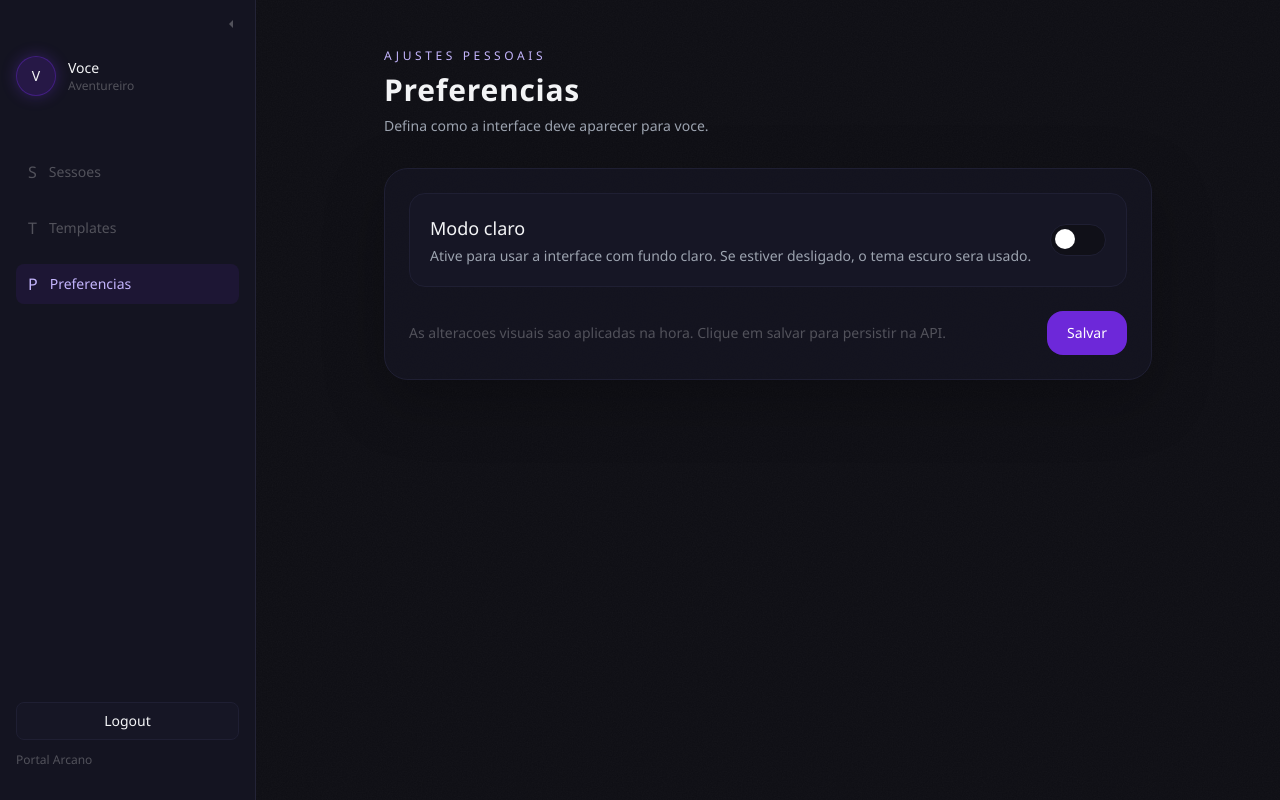
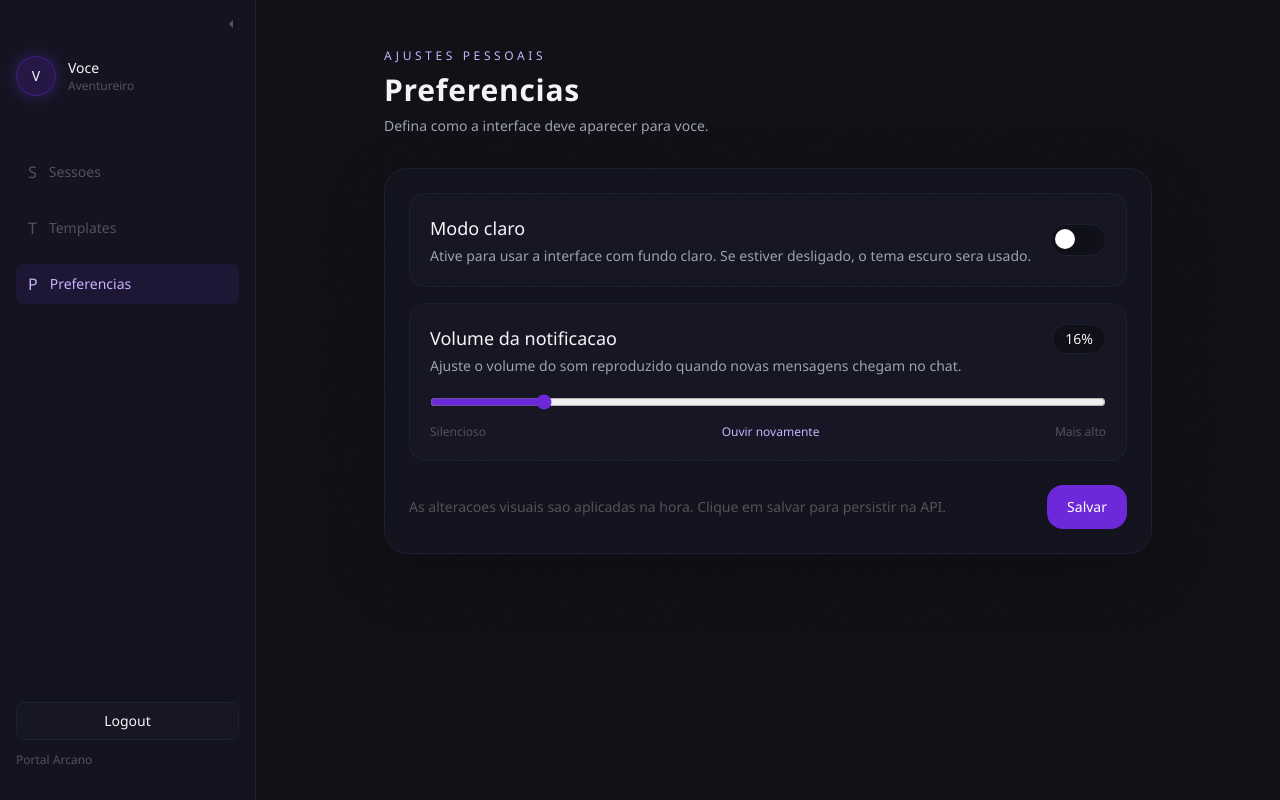
Before and after one commit to guibonni/vtt-mvp, a Next.js app: page /preferences in a window 1280 px wide. Built offline with nearby package versions, Linux system fonts and the light colour scheme; no server answers.

Commit message:
feat: roll volume adjustment

```diff
--- a/src/app/preferences/page.tsx
+++ b/src/app/preferences/page.tsx
@@ -7,12 +7,14 @@ import {
   ApiError,
   clearAuthSession,
   getAuthUserName,
+  getNotificationSoundFromPreferences,
   getThemeFromPreferences,
   getUserPreferences,
   saveUserPreferences,
   updateUserPreferencesRequest,
-  updateUserPreferences,
+  type UserPreferences,
 } from "@/src/services/api";
+import { playNotificationSound } from "@/src/utils/notificationSound";
 
 function SidebarItem({
   icon,
@@ -54,8 +56,14 @@ export default function PreferencesPage() {
   const currentUser = getAuthUserName() ?? "Voce";
 
   const [isCollapsed, setIsCollapsed] = useState(false);
+  const [preferences, setPreferences] = useState<UserPreferences>(
+    () => getUserPreferences() ?? {}
+  );
   const [isLightMode, setIsLightMode] = useState(
     () => getThemeFromPreferences(getUserPreferences()) === "light"
+  );
+  const [notificationSound, setNotificationSound] = useState(
+    () => getNotificationSoundFromPreferences(getUserPreferences())
   );
   const [isSaving, setIsSaving] = useState(false);
   const [error, setError] = useState<string | null>(null);
@@ -73,14 +81,16 @@ export default function PreferencesPage() {
     setSaveMessage(null);
 
     const nextTheme = isLightMode ? "light" : "dark";
-    const preferences = updateUserPreferences((current) => ({
-      ...current,
+    const nextPreferences = {
+      ...preferences,
       theme: nextTheme,
-    }));
+      notificationSound,
+    };
 
     try {
-      const savedPreferences = await updateUserPreferencesRequest(preferences);
+      const savedPreferences = await updateUserPreferencesRequest(nextPreferences);
       saveUserPreferences(savedPreferences);
+      setPreferences(savedPreferences);
       setSaveMessage("Preferencias salvas com sucesso.");
     } catch (err) {
       if (err instanceof ApiError && err.status === 401) {
@@ -101,17 +111,32 @@ export default function PreferencesPage() {
     setIsLightMode((prev) => {
       const nextIsLightMode = !prev;
       const nextTheme = nextIsLightMode ? "light" : "dark";
-      const preferences = updateUserPreferences((current) => ({
-        ...current,
+      const nextPreferences = {
+        ...preferences,
         theme: nextTheme,
-      }));
+      };
 
-      applyTheme(getThemeFromPreferences(preferences));
+      setPreferences(nextPreferences);
+      applyTheme(getThemeFromPreferences(nextPreferences));
       setError(null);
       setSaveMessage(null);
 
       return nextIsLightMode;
     });
+  }
+
+  function handleNotificationSoundChange(
+    e: React.ChangeEvent<HTMLInputElement>
+  ) {
+    const nextNotificationSound = Number(e.target.value);
+    setNotificationSound(nextNotificationSound);
+    setPreferences((current) => ({
+      ...current,
+      notificationSound: nextNotificationSound,
+    }));
+    setError(null);
+    setSaveMessage(null);
+    playNotificationSound(nextNotificationSound);
   }
 
   return (
@@ -258,6 +283,45 @@ export default function PreferencesPage() {
                 </div>
               </div>
 
+              <div className="mt-4 rounded-2xl border border-[var(--border-subtle)] bg-[var(--bg-card)] p-5">
+                <div className="flex items-start justify-between gap-4">
+                  <div>
+                    <h2 className="text-lg font-medium">Volume da notificacao</h2>
+                    <p className="mt-1 text-sm text-[var(--text-secondary)]">
+                      Ajuste o volume do som reproduzido quando novas mensagens chegam no chat.
+                    </p>
+                  </div>
+
+                  <div className="rounded-full border border-[var(--border-subtle)] bg-[var(--bg-surface)] px-3 py-1 text-sm">
+                    {notificationSound}%
+                  </div>
+                </div>
+
+                <div className="mt-4">
+                  <input
+                    type="range"
+                    min={0}
+                    max={100}
+                    step={1}
+                    value={notificationSound}
+                    onChange={handleNotificationSoundChange}
+                    className="w-full accent-[var(--accent)]"
+                  />
+                </div>
+
+                <div className="mt-2 flex items-center justify-between text-xs text-[var(--text-muted)]">
+                  <span>Silencioso</span>
+                  <button
+                    type="button"
+                    onClick={() => playNotificationSound(notificationSound)}
+                    className="text-[var(--accent-soft)] transition hover:text-[var(--text-primary)]"
+                  >
+                    Ouvir novamente
+                  </button>
+                  <span>Mais alto</span>
+                </div>
+              </div>
+
               <div className="mt-6 flex items-center justify-between gap-4">
                 <div className="text-sm text-[var(--text-muted)]">
                   {error ??
--- a/src/components/session/ChatTab.tsx
+++ b/src/components/session/ChatTab.tsx
@@ -5,8 +5,13 @@ import Tooltip from "../ui/Tooltip";
 import React from "react";
 import { useEscapeKey } from "@/src/hooks/useEscapeKey";
 import { rollExpression } from "@/src/utils/dice";
+import { playNotificationSound } from "@/src/utils/notificationSound";
 import { useSession } from "./SessionContext";
-import { getAuthUserId } from "@/src/services/api";
+import {
+  getAuthUserId,
+  getNotificationSoundFromPreferences,
+  getUserPreferences,
+} from "@/src/services/api";
 
 export default function ChatTab() {
   const [showDiceMenu, setShowDiceMenu] = useState(false);
@@ -19,45 +24,6 @@ export default function ChatTab() {
   const scrollRef = useRef<HTMLDivElement | null>(null);
   const diceRef = useRef<HTMLDivElement | null>(null);
   const previousMessageCountRef = useRef(0);
-
-  function playNotificationSound() {
-    if (typeof window === "undefined") return;
-    const AudioContextConstructor = window.AudioContext;
-    if (!AudioContextConstructor) return;
-
-    const context = new AudioContextConstructor();
-    const now = context.currentTime;
-    const beepDuration = 0.13;
-    const gap = 0.001;
-
-    const scheduleBeep = (startAt: number, frequency: number) => {
-      const oscillator = context.createOscillator();
-      const gain = context.createGain();
-
-      oscillator.type = "sine";
-      oscillator.frequency.setValueAtTime(frequency, startAt);
-      oscillator.frequency.exponentialRampToValueAtTime(
-        frequency * 1.18,
-        startAt + beepDuration
-      );
-
-      gain.gain.setValueAtTime(0.0001, startAt);
-      gain.gain.exponentialRampToValueAtTime(0.16, startAt + 0.01);
-      gain.gain.exponentialRampToValueAtTime(0.0001, startAt + beepDuration);
-
-      oscillator.connect(gain);
-      gain.connect(context.destination);
-      oscillator.start(startAt);
-      oscillator.stop(startAt + beepDuration);
-    };
-
-    scheduleBeep(now, 820);
-    scheduleBeep(now + beepDuration + gap, 980);
-
-    window.setTimeout(() => {
-      void context.close();
-    }, Math.ceil((beepDuration * 2 + gap + 0.05) * 1000));
-  }
 
   function sendRollFromExpression(expression: string) {
     const match = expression.match(/^(\d+d\d+)([+-]\d+)?$/);
@@ -171,7 +137,9 @@ export default function ChatTab() {
     }
 
     if (currentCount > previousCount) {
-      playNotificationSound();
+      playNotificationSound(
+        getNotificationSoundFromPreferences(getUserPreferences())
+      );
     }
 
     previousMessageCountRef.current = currentCount;
--- a/src/services/api.ts
+++ b/src/services/api.ts
@@ -246,6 +246,18 @@ export function getThemeFromPreferences(
 ): ThemeMode {
   const theme = preferences?.theme;
   return theme === "light" ? "light" : "dark";
+}
+
+export function getNotificationSoundFromPreferences(
+  preferences: UserPreferences | null | undefined
+) {
+  const notificationSound = preferences?.notificationSound;
+
+  if (typeof notificationSound === "number" && Number.isFinite(notificationSound)) {
+    return Math.min(100, Math.max(0, Math.round(notificationSound)));
+  }
+
+  return 16;
 }
 
 export function updateUserPreferences(
--- /dev/null
+++ b/src/utils/notificationSound.ts
@@ -0,0 +1,53 @@
+const DEFAULT_NOTIFICATION_SOUND = 16;
+
+function normalizeNotificationSound(value: number) {
+  if (!Number.isFinite(value)) return DEFAULT_NOTIFICATION_SOUND;
+  return Math.min(100, Math.max(0, Math.round(value)));
+}
+
+export function playNotificationSound(volume = DEFAULT_NOTIFICATION_SOUND) {
+  if (typeof window === "undefined") return;
+  const AudioContextConstructor = window.AudioContext;
+  if (!AudioContextConstructor) return;
+
+  const context = new AudioContextConstructor();
+  const now = context.currentTime;
+  const beepDuration = 0.13;
+  const gap = 0.001;
+  const normalizedVolume = normalizeNotificationSound(volume) / 100;
+
+  const scheduleBeep = (startAt: number, frequency: number) => {
+    const oscillator = context.createOscillator();
+    const gain = context.createGain();
+
+    oscillator.type = "sine";
+    oscillator.frequency.setValueAtTime(frequency, startAt);
+    oscillator.frequency.exponentialRampToValueAtTime(
+      frequency * 1.18,
+      startAt + beepDuration
+    );
+
+    gain.gain.setValueAtTime(0.0001, startAt);
+    gain.gain.exponentialRampToValueAtTime(
+      Math.max(normalizedVolume, 0.0001),
+      startAt + 0.01
+    );
+    gain.gain.exponentialRampToValueAtTime(0.0001, startAt + beepDuration);
+
+    oscillator.connect(gain);
+    gain.connect(context.destination);
+    oscillator.start(startAt);
+    oscillator.stop(startAt + beepDuration);
+  };
+
+  scheduleBeep(now, 820);
+  scheduleBeep(now + beepDuration + gap, 980);
+
+  window.setTimeout(() => {
+    void context.close();
+  }, Math.ceil((beepDuration * 2 + gap + 0.05) * 1000));
+}
+
+export function getDefaultNotificationSound() {
+  return DEFAULT_NOTIFICATION_SOUND;
+}
```
